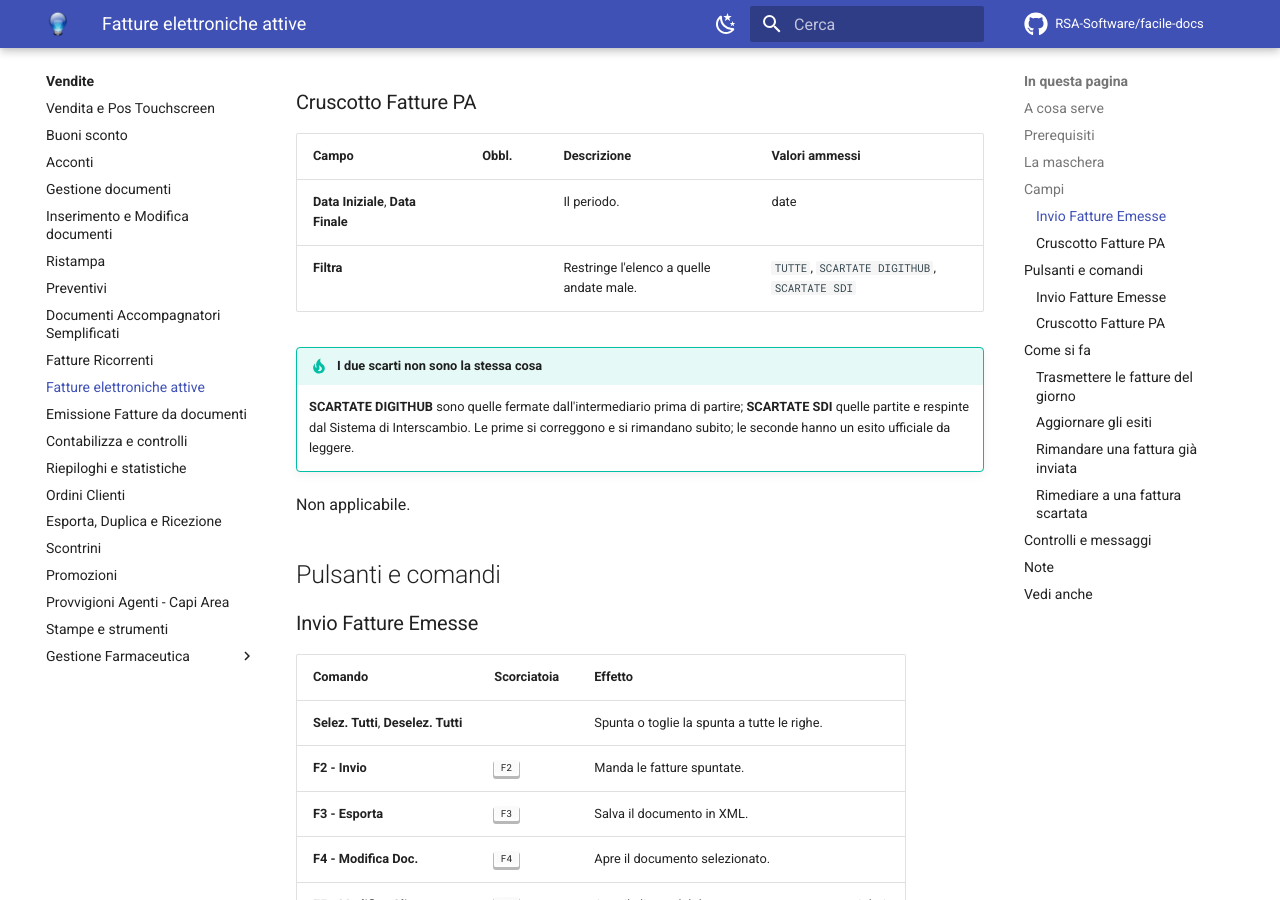
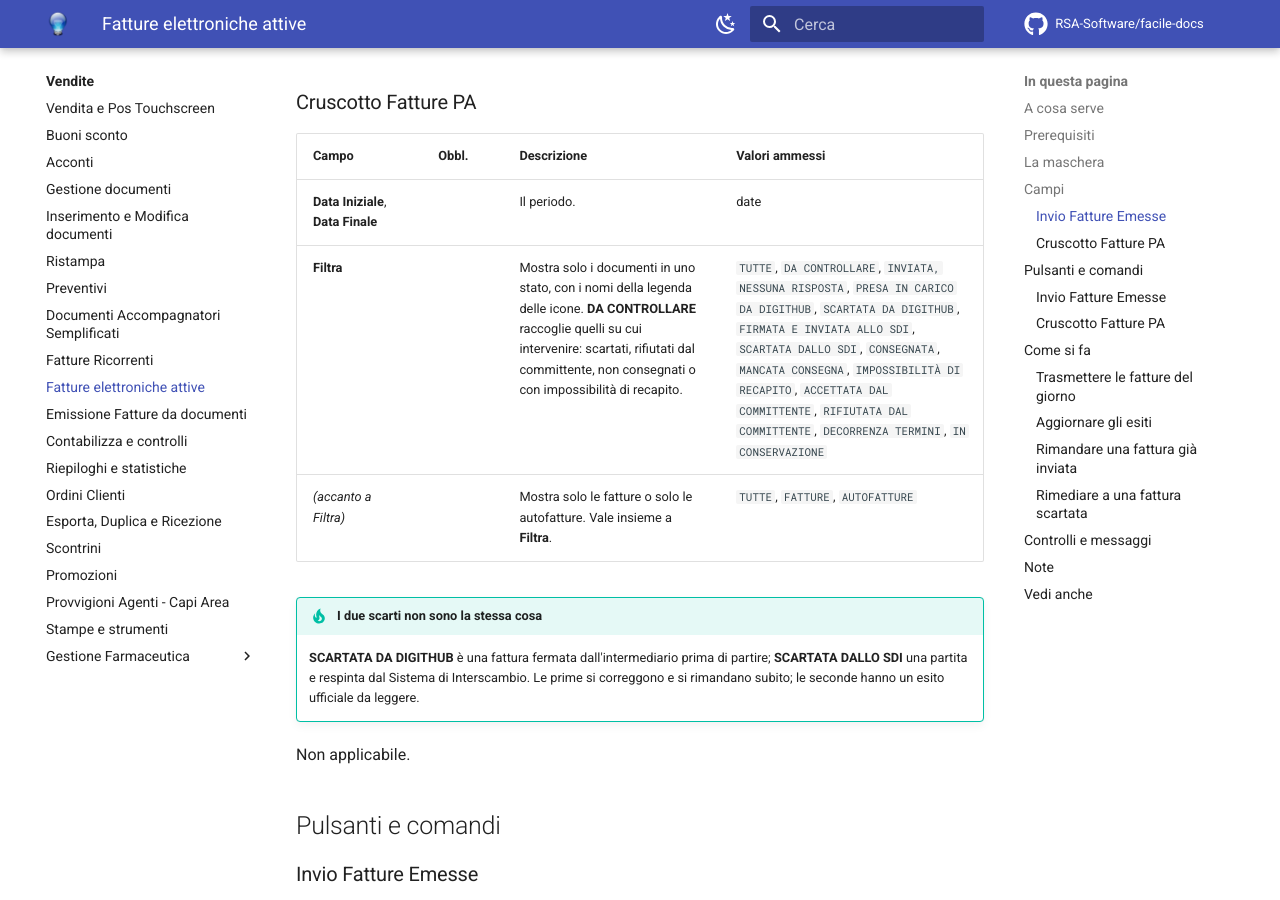
Before and after one commit to RSA-Software/facile-docs, an MkDocs documentation site: the page built from docs/moduli/vendite/fatture-elettroniche-attive.md, in a window 1280 px wide and 900 px high, scrolled down 3311 px. Built offline with MkDocs 1.6.1 and Material for MkDocs 9.7.7, drawn with Linux system fonts in a browser that asks for light colours; comment, search, counter and statistics services are not loaded.

Commit message:
Fatture elettroniche attive: le voci del filtro e il filtro fatture/autofatture
Co-Authored-By: Claude Opus 5.5 <noreply@anthropic.com>
Claude-Session: https://claude.ai/code/session_01CChYRiPwrCuYDsUHSsos32

```diff
--- a/docs/moduli/vendite/fatture-elettroniche-attive.md
+++ b/docs/moduli/vendite/fatture-elettroniche-attive.md
@@ -101,12 +101,13 @@ esiti, una per ogni notifica.
 | Campo | Obbl. | Descrizione | Valori ammessi |
 |---|:---:|---|---|
 | **Data Iniziale**, **Data Finale** | | Il periodo. | date |
-| **Filtra** | | Restringe l'elenco a quelle andate male. | `TUTTE`, `SCARTATE DIGITHUB`, `SCARTATE SDI` |
+| **Filtra** | | Mostra solo i documenti in uno stato, con i nomi della legenda delle icone. **DA CONTROLLARE** raccoglie quelli su cui intervenire: scartati, rifiutati dal committente, non consegnati o con impossibilità di recapito. | `TUTTE`, `DA CONTROLLARE`, `INVIATA, NESSUNA RISPOSTA`, `PRESA IN CARICO DA DIGITHUB`, `SCARTATA DA DIGITHUB`, `FIRMATA E INVIATA ALLO SDI`, `SCARTATA DALLO SDI`, `CONSEGNATA`, `MANCATA CONSEGNA`, `IMPOSSIBILITÀ DI RECAPITO`, `ACCETTATA DAL COMMITTENTE`, `RIFIUTATA DAL COMMITTENTE`, `DECORRENZA TERMINI`, `IN CONSERVAZIONE` |
+| *(accanto a Filtra)* | | Mostra solo le fatture o solo le autofatture. Vale insieme a **Filtra**. | `TUTTE`, `FATTURE`, `AUTOFATTURE` |
 
 !!! tip "I due scarti non sono la stessa cosa"
 
-    **SCARTATE DIGITHUB** sono quelle fermate dall'intermediario prima di
-    partire; **SCARTATE SDI** quelle partite e respinte dal Sistema di
+    **SCARTATA DA DIGITHUB** è una fattura fermata dall'intermediario prima di
+    partire; **SCARTATA DALLO SDI** una partita e respinta dal Sistema di
     Interscambio. Le prime si correggono e si rimandano subito; le seconde
     hanno un esito ufficiale da leggere.
 
```
